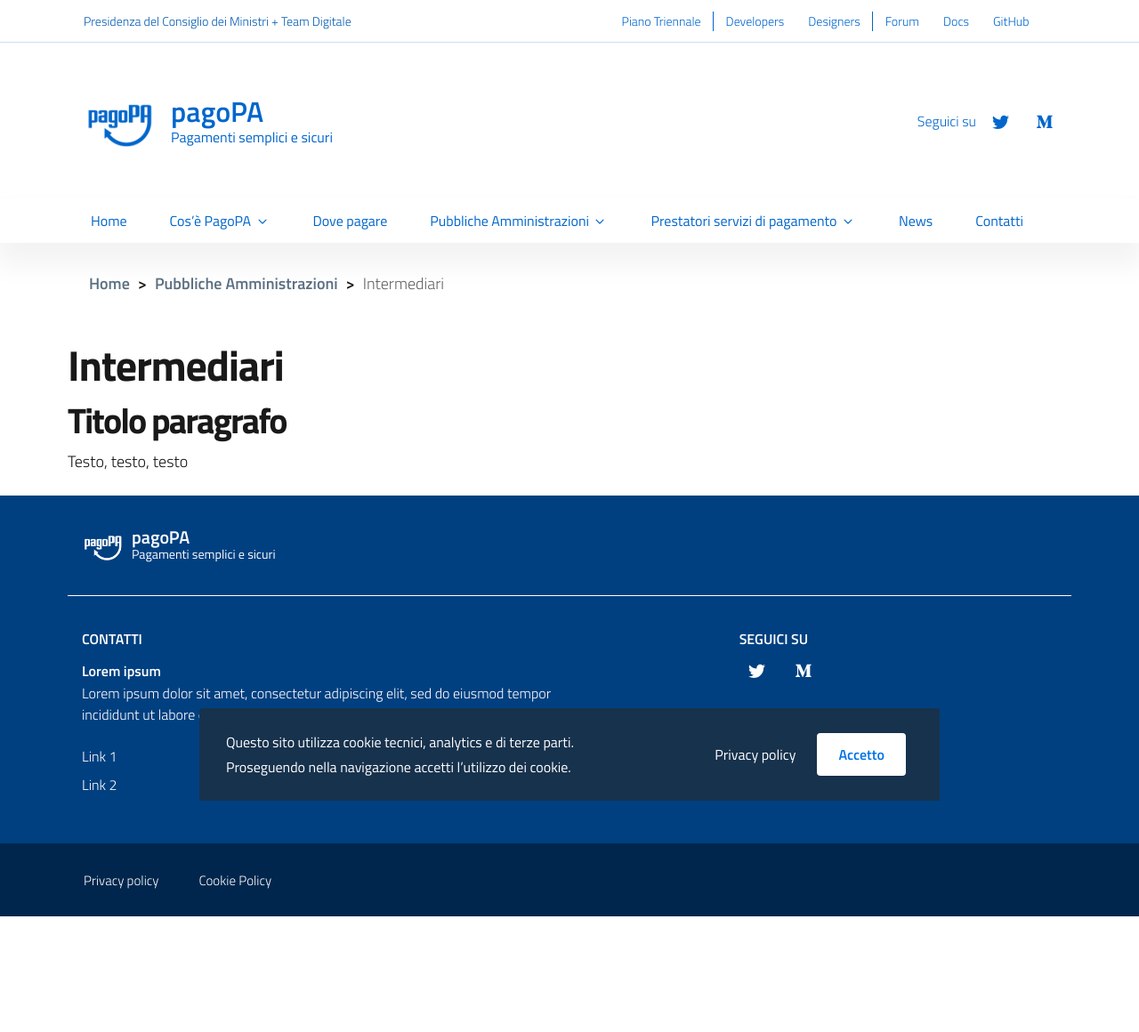
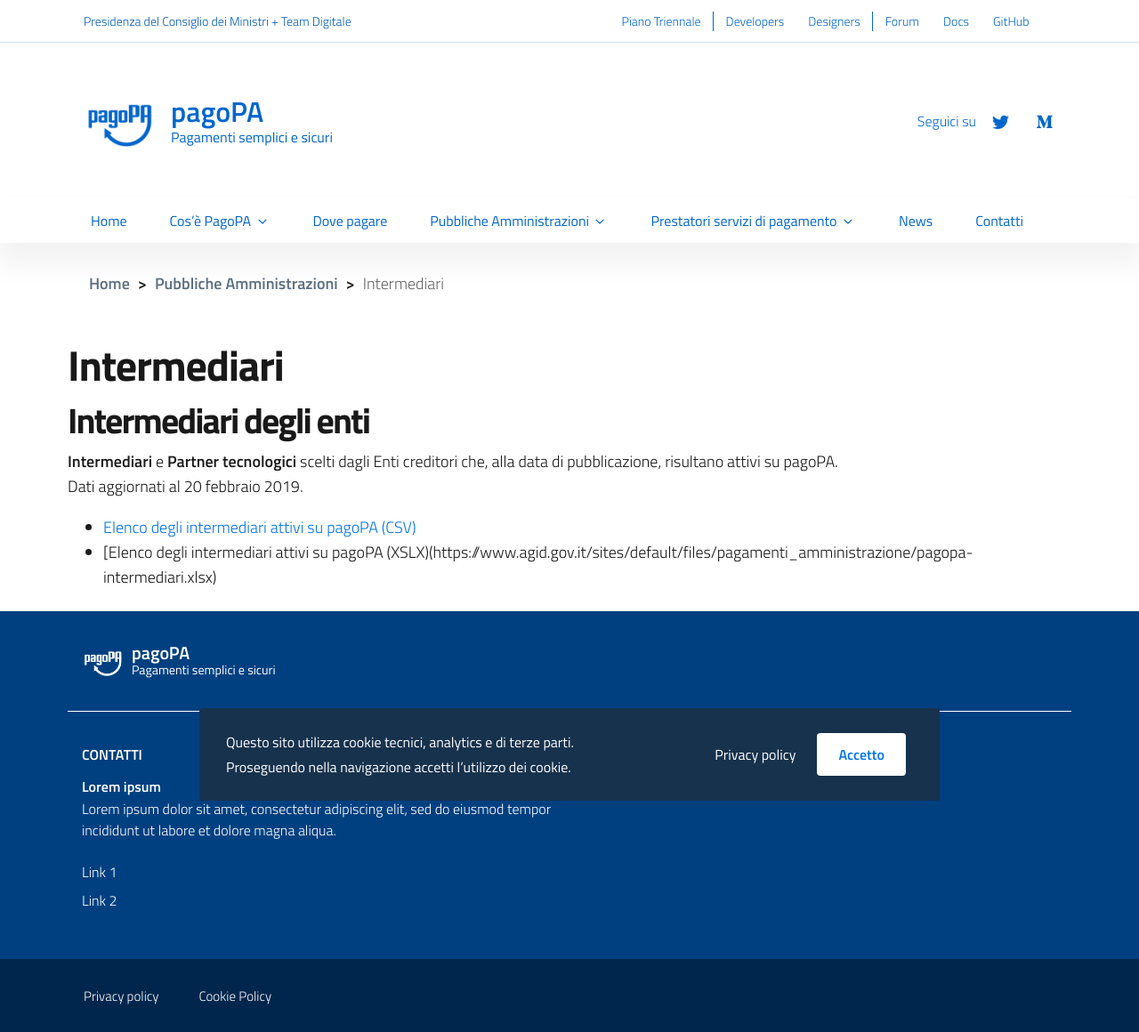
Before and after one commit to pagopa/site-pagopa.gov.it, a Jekyll site: the page built from it/pubbliche-amministrazioni-intermediari.md, in a window 1280 px wide. Shown: the whole page at 89% size. Built offline with Jekyll 4.4.1, drawn with Linux system fonts in a browser that asks for light colours; before the commit the page ends 1030 px from its top, so only the background shows below that.

Commit message:
Update pubbliche-amministrazioni-intermediari.md

```diff
--- a/it/pubbliche-amministrazioni-intermediari.md
+++ b/it/pubbliche-amministrazioni-intermediari.md
@@ -12,6 +12,9 @@
   - /pubbliche-amministrazioni: Pubbliche Amministrazioni
 ---
 
-## Titolo paragrafo
+## Intermediari degli enti
 
-Testo, testo, testo
+**Intermediari** e **Partner tecnologici** scelti dagli Enti creditori che, alla data di pubblicazione, risultano attivi su pagoPA.
+Dati aggiornati al 20 febbraio 2019.
+* [Elenco degli intermediari attivi su pagoPA (CSV)](https://www.agid.gov.it/sites/default/files/pagamenti_amministrazione/pagopa-intermediari.csv)
+* [Elenco degli intermediari attivi su pagoPA (XSLX)(https://www.agid.gov.it/sites/default/files/pagamenti_amministrazione/pagopa-intermediari.xlsx)
```
